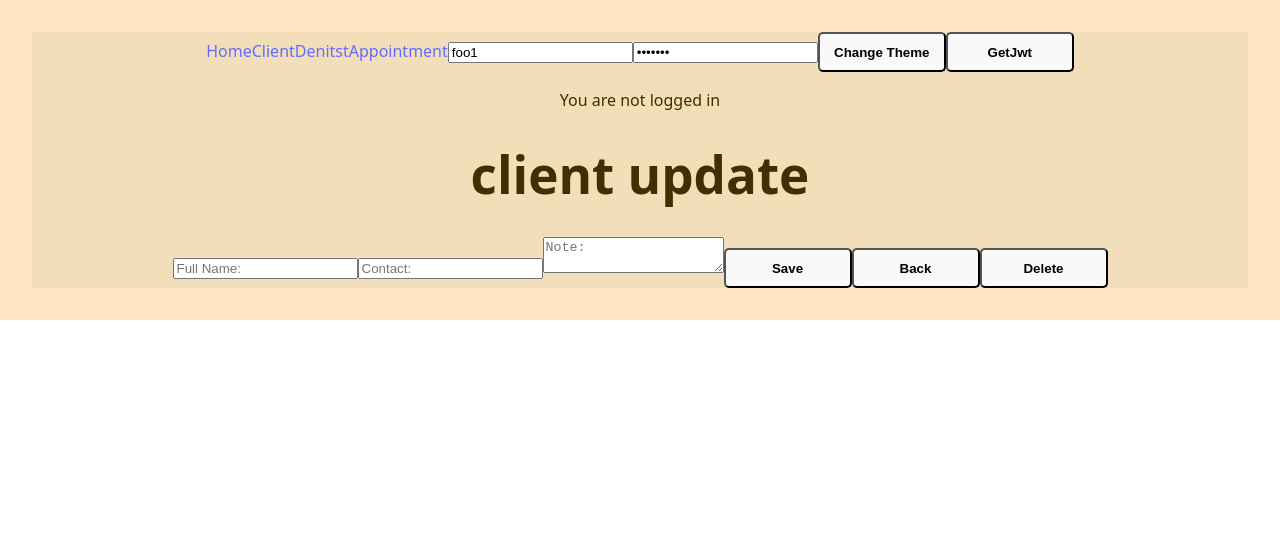
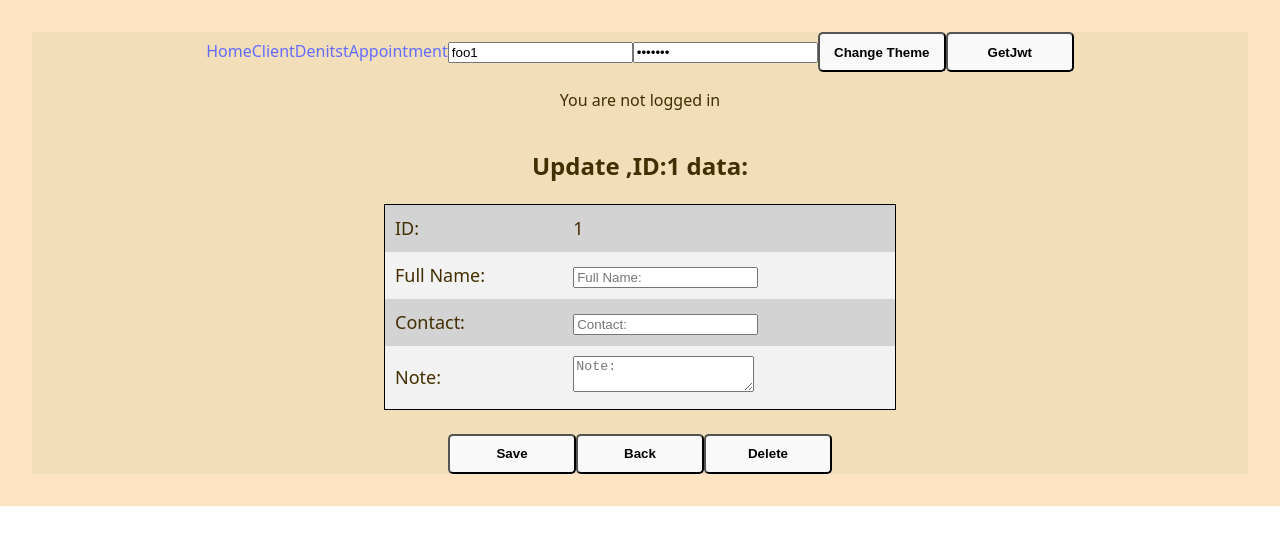
Before and after one commit to Deki1973/dentistfe, a React (Vite) app: page /updateClient/1 in a window 1280 px wide. Shown: the top 544 px of the page. Built offline with nearby package versions, Linux system fonts and the light colour scheme; no server answers.

Commit message:
Improve style

```diff
--- a/src/pages/Client.jsx
+++ b/src/pages/Client.jsx
@@ -8,6 +8,8 @@ import ClientDetail2 from "../components/ClientDetail2"
 import { Navigate, useNavigate } from "react-router-dom"
 import axios from "axios"
 import { urlHeroku } from "../script/urls"
+
+import "../styles/clientStyle.scss"
 
 const Client = () => {
 
@@ -24,7 +26,7 @@ const Client = () => {
 
     const handleGetAll=async()=>{
 
-        window.alert("handle click...")
+        //window.alert("handle click...")
         console.log(jwt2)
 
   //      const jwt1="eyJhbGciOiJIUzI1NiJ9.eyJzdWIiOiJmb28xIiwicm9sZXMiOlsiQURNSU4iXSwiZXhwIjoxNzQyNDk1OTc3LCJpYXQiOjE3NDI0OTIzNzd9.QVxNzsrx0QcR0D-L8BG0dOHz5iEurKtidHDkm19hxBU"
@@ -60,13 +62,15 @@ const Client = () => {
 
     const handleSubmit=async (e)=>{
         e.preventDefault()
-        console.log("handle submit...")
+        //console.log("handle submit...")
         console.log(e.nativeEvent.submitter.id)
+
+
         const clientAttribute=document.getElementById("select1").value
         const clientAttributeValue=document.getElementById("clientAttributeValue").value
 
-        console.log(clientAttribute)
-        console.log(clientAttributeValue)
+        //console.log(clientAttribute)
+        //console.log(clientAttributeValue)
 
         const url=`http://localhost:8080/client/${clientAttribute}/${clientAttributeValue}`
 
@@ -122,22 +126,26 @@ const Client = () => {
     }
     return (
         <>
-        <h1>Client page</h1>
+        <h1>Clients</h1>
 
 
-        <button id="btnAddNewClient" onClick={handleAddNewClient}>Add New Client</button>
 
+        <button id="btnAddNewClient" onClick={handleAddNewClient}>Add New</button>
+        <button onClick={handleGetAll} id="btnGetAll">Get All</button>
         <br />
         <form action="submit" onSubmit={handleSubmit}>
-        <select id="select1">
+
+        <select id="select1" className="select1">
             <option value="id">Clent ID: </option>
             <option value="name">Full Name: </option>
             <option value="contact">Contact: </option>
         </select>
-        <input type="text" id="clientAttributeValue" placeholder="Enter search parameter value: " required="true"/>
+        <input type="text" id="clientAttributeValue" className="clientAttributeValue" placeholder="Enter search parameter value: " required="true"/>
         <button type="submit" id="btnGetClient">Get Client</button>
+
+
         </form>
-        <button onClick={handleGetAll}>Get All</button>
+
 
 
         <div>
--- a/src/pages/UpdateClient.jsx
+++ b/src/pages/UpdateClient.jsx
@@ -1,38 +1,39 @@
 import { useEffect } from "react";
-import { useState} from "react";
+import { useState } from "react";
 import { Navigate, useParams } from "react-router-dom";
 import { useJwt } from "../contexts/JwtContext";
 import { useNavigate } from "react-router-dom";
+import "../styles/UpdateClient.scss"
 
 const UpdateClient = () => {
 
 
 
-    let {id}=useParams()
+    let { id } = useParams()
 
-    const{jwt2}=useJwt()
+    const { jwt2 } = useJwt()
 
     //const [clientId, setClientId]=useState(null)
-    const [fullName,setFullName]=useState("")
-    const [contact,setContact]=useState("")
-    const [note,setNote]=useState("")
+    const [fullName, setFullName] = useState("")
+    const [contact, setContact] = useState("")
+    const [note, setNote] = useState("")
 
-    const navigate=useNavigate()
+    const navigate = useNavigate()
 
-    const getClientById=async(e)=>{
-        console.log("get client by id..."+id)
-        const response=await fetch(`http://localhost:8080/client/id/${id}`,
+    const getClientById = async (e) => {
+        console.log("get client by id..." + id)
+        const response = await fetch(`http://localhost:8080/client/id/${id}`,
             {
-                method:"GET",
-                mode:"cors",
-                headers:{
+                method: "GET",
+                mode: "cors",
+                headers: {
                     'Authorization': `Bearer ${jwt2}`,
                     'Content-Type': 'application/json',
                 }
             }
         )
         console.log(response)
-        const clientJson=await response.json()
+        const clientJson = await response.json()
         console.log("client json...")
         console.log(clientJson)
 
@@ -49,55 +50,55 @@ const UpdateClient = () => {
     }
 
 
-    const handleSubmit=async(e)=>{
+    const handleSubmit = async (e) => {
         e.preventDefault()
         console.log(e)
         console.log("submitter...")
         console.log(e.nativeEvent.submitter.id)
 
-        if(e.nativeEvent.submitter.id==="btnSave"){
-        const response=await fetch(`http://localhost:8080/client/${id}`, {
-            method:"PUT",
-            mode:"cors",
-            body:JSON.stringify({
-             fullName:fullName,
-             contact:contact,
-             note:note
+        if (e.nativeEvent.submitter.id === "btnSave") {
+            const response = await fetch(`http://localhost:8080/client/${id}`, {
+                method: "PUT",
+                mode: "cors",
+                body: JSON.stringify({
+                    fullName: fullName,
+                    contact: contact,
+                    note: note
 
                 }),
-            headers:{
+                headers: {
                     'Authorization': `Bearer ${jwt2}`,
                     'Content-Type': 'application/json',
                 }
             });
             console.log(response)
-         const clientJson=await response.json()
+            const clientJson = await response.json()
             console.log(clientJson)
             console.log(e)
         }
 
 
-    if(e.nativeEvent.submitter.id==="btnBack"){
+        if (e.nativeEvent.submitter.id === "btnBack") {
             navigate("/client")
         }
 
-    if(e.nativeEvent.submitter.id==="btnDelete"){
+        if (e.nativeEvent.submitter.id === "btnDelete") {
             window.alert("delete")
 
             console.log(id)
 
-        const response=await fetch(`http://localhost:8080/client/${id}`,
+            const response = await fetch(`http://localhost:8080/client/${id}`,
                 {
-                method:"DELETE",
-                mode:"cors",
-                headers:{
+                    method: "DELETE",
+                    mode: "cors",
+                    headers: {
                         'Authorization': `Bearer ${jwt2}`,
                         'Content-type': 'application/json'
                     }
                 }
             )
             console.log(response)
-        const data=await response.json()
+            const data = await response.json()
             console.log(data)
 
 
@@ -112,36 +113,54 @@ const UpdateClient = () => {
         //console.log(singleBook);
         console.log("use effect...")
 
-        const odgovor=getClientById()
+        const odgovor = getClientById()
         console.log(odgovor)
 
 
-        console.log("Client data: "+fullName+"|"+contact+"|"+note)
+        console.log("Client data: " + fullName + "|" + contact + "|" + note)
 
     }, []);
 
 
 
     return (
-        <>
-        <h1>client update</h1>
+        <div className="updateClient">
+            <h2>Update {fullName},ID:{id} data:</h2>
             <form action="submit" onSubmit={handleSubmit}>
-            <input type="text" placeholder="Full Name: " value={fullName} onChange={e=>{
+
+                <table>
+                    <tbody>
+                        <tr><td>ID: </td><td>{id}</td></tr>
+                        <tr>
+                            <td> <label>Full Name: </label></td><td> <input type="text" placeholder="Full Name: " value={fullName} onChange={e => {
                                 setFullName(e.target.value)
-            }}/>
-            <input type="text" placeholder="Contact: " value={contact} onChange={e=>{
+                            }} /></td>
+                        </tr>
+                        <tr>
+                            <td><label>Contact: </label></td><td> <input type="text" placeholder="Contact: " value={contact} onChange={e => {
                                 setContact(e.target.value)
-            }}/>
-            <textarea placeholder="Note: " value={note} onChange={e=>{
+                            }} /></td>
+                        </tr>
+                        <tr>
+                            <td>  <label>Note: </label></td><td><textarea placeholder="Note: " value={note} onChange={e => {
                                 setNote(e.target.value)
-            }}></textarea>
+                            }}></textarea></td>
+                        </tr>
+                    </tbody>
+                </table>
+
+
+
+                <br />
                 <button type="submit" id="btnSave">Save</button>
                 <button type="submit" id="btnBack">Back</button>
                 <button type="submit" id="btnDelete">Delete</button>
 
 
+
+
             </form>
-        </>
+        </div>
     );
 
 }
--- a/src/styles/ClientStyle.scss
+++ b/src/styles/ClientStyle.scss
@@ -41,6 +41,8 @@ td{
 .left{
   font-style: italic;
   font-weight: 300;
+  width: 10vw;
+
 }
 .right{
   font-style: normal;
@@ -53,3 +55,15 @@ button{
   font-weight: 800;
   border-radius: 5px;
 }
+.select1{
+  font-size: medium;
+  padding: 5px;
+  height: 4vh;
+}
+.clientAttributeValue{
+  font-size: medium;
+  font-weight: 600;
+  padding: 5px;
+  width: 20vw;
+  height: 3vh;
+}
--- /dev/null
+++ b/src/styles/UpdateClient.scss
@@ -0,0 +1,5 @@
+.updateClient{
+    display: flex;
+    flex-direction: column;
+    align-items: center;
+}
```
Lines whose indentation alone changed are shown as unchanged.
